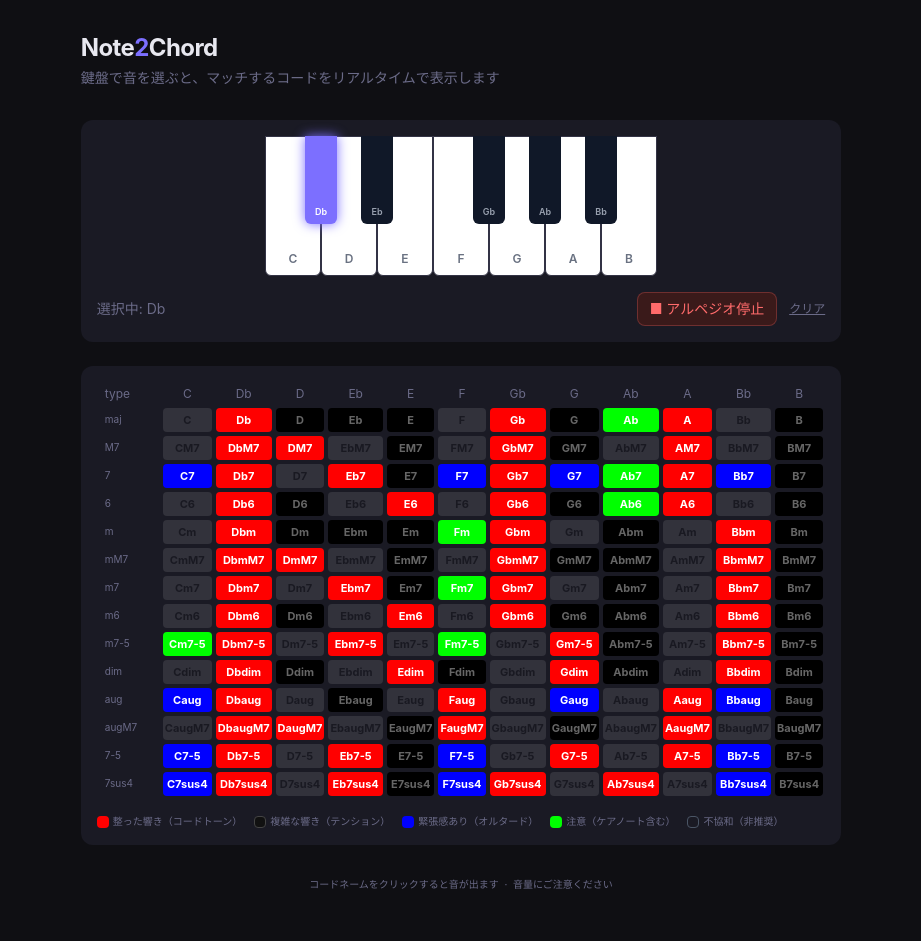
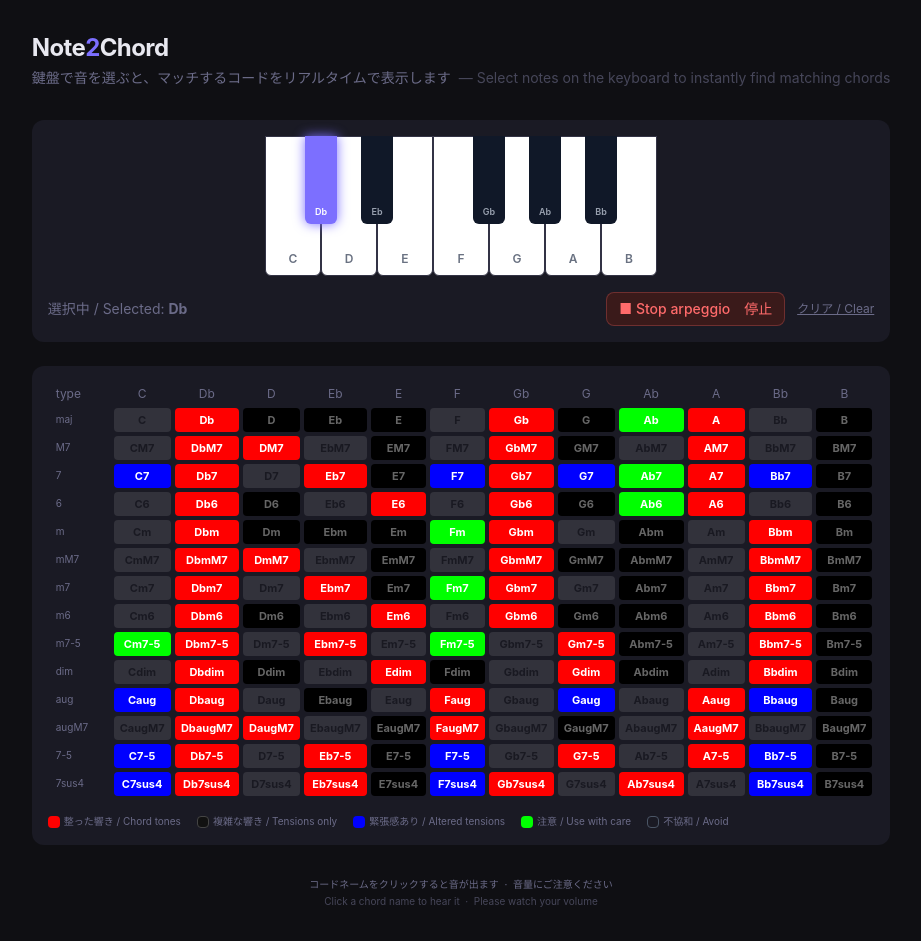
Before and after one commit to nezumi328/note2chord, a Next.js app: page / in a window 1280 px wide. Both pictures are taken after a click on the button "Db". Shown: the whole page, without its empty margins (179-1100 px from the left). Built offline with nearby package versions, Linux system fonts and the light colour scheme.

Commit message:
Add bilingual Japanese/English UI text

```diff
--- a/app/components/ChordGrid.tsx
+++ b/app/components/ChordGrid.tsx
@@ -28,8 +28,9 @@ const ROOT_ORDER = ["C","Db","D","Eb","E","F","Gb","G","Ab","A","Bb","B"];
 export default function ChordGrid({ chords }: ChordGridProps) {
   if (chords.length === 0) {
     return (
-      <p className="text-center text-[var(--text-muted)] mt-8">
+      <p className="text-center mt-8" style={{ color: "var(--text-muted)" }}>
         鍵盤で音を選択するとコードが表示されます
+        <span className="block text-xs mt-1" style={{ opacity: 0.6 }}>Select notes on the keyboard to see matching chords</span>
       </p>
     );
   }
@@ -93,12 +94,12 @@ export default function ChordGrid({ chords }: ChordGridProps) {
       </table>
 
       {/* Legend */}
-      <div className="mt-4 flex flex-wrap gap-3 text-[10px] text-[var(--text-muted)]">
-        <span className="flex items-center gap-1"><span className="inline-block w-3 h-3 rounded" style={{background:"#ff0000"}}/>整った響き（コードトーン）</span>
-        <span className="flex items-center gap-1"><span className="inline-block w-3 h-3 rounded" style={{background:"#111",border:"1px solid #444"}}/>複雑な響き（テンション）</span>
-        <span className="flex items-center gap-1"><span className="inline-block w-3 h-3 rounded" style={{background:"#0000ff"}}/>緊張感あり（オルタード）</span>
-        <span className="flex items-center gap-1"><span className="inline-block w-3 h-3 rounded" style={{background:"#00ff00"}}/>注意（ケアノート含む）</span>
-        <span className="flex items-center gap-1"><span className="inline-block w-3 h-3 rounded border border-gray-600"/>不協和（非推奨）</span>
+      <div className="mt-4 flex flex-wrap gap-x-4 gap-y-1.5 text-[10px]" style={{ color: "var(--text-muted)" }}>
+        <span className="flex items-center gap-1"><span className="inline-block w-3 h-3 rounded flex-shrink-0" style={{background:"#ff0000"}}/>整った響き / Chord tones</span>
+        <span className="flex items-center gap-1"><span className="inline-block w-3 h-3 rounded flex-shrink-0" style={{background:"#111",border:"1px solid #444"}}/>複雑な響き / Tensions only</span>
+        <span className="flex items-center gap-1"><span className="inline-block w-3 h-3 rounded flex-shrink-0" style={{background:"#0000ff"}}/>緊張感あり / Altered tensions</span>
+        <span className="flex items-center gap-1"><span className="inline-block w-3 h-3 rounded flex-shrink-0" style={{background:"#00ff00"}}/>注意 / Use with care</span>
+        <span className="flex items-center gap-1"><span className="inline-block w-3 h-3 rounded flex-shrink-0 border border-gray-600"/>不協和 / Avoid</span>
       </div>
     </div>
   );
--- a/app/page.tsx
+++ b/app/page.tsx
@@ -33,6 +33,9 @@ export default function Home() {
         </h1>
         <p className="text-sm mt-1" style={{ color: "var(--text-muted)" }}>
           鍵盤で音を選ぶと、マッチするコードをリアルタイムで表示します
+          <span className="ml-2" style={{ color: "var(--text-muted)", opacity: 0.6 }}>
+            — Select notes on the keyboard to instantly find matching chords
+          </span>
         </p>
       </header>
 
@@ -42,8 +45,8 @@ export default function Home() {
         <div className="mt-4 flex items-center justify-between">
           <p className="text-sm" style={{ color: "var(--text-muted)" }}>
             {selected.size === 0
-              ? "音を選択してください"
-              : `選択中: ${notes.join(", ")}`}
+              ? <>音を選択してください <span style={{opacity:0.5}}>/ Select notes</span></>
+              : <>選択中 / Selected: <strong>{notes.join(", ")}</strong></>}
           </p>
           <div className="flex items-center gap-3">
             {selected.size > 0 && (
@@ -56,7 +59,7 @@ export default function Home() {
                   border: `1px solid ${playing ? "#ff6b6b44" : "#6bff6b44"}`,
                 }}
               >
-                {playing ? "■ アルペジオ停止" : "▶ アルペジオ再生"}
+                {playing ? "■ Stop arpeggio　停止" : "▶ Play arpeggio　再生"}
               </button>
             )}
             {selected.size > 0 && (
@@ -65,7 +68,7 @@ export default function Home() {
                 className="text-xs underline transition-colors"
                 style={{ color: "var(--text-muted)" }}
               >
-                クリア
+                クリア / Clear
               </button>
             )}
           </div>
@@ -78,6 +81,7 @@ export default function Home() {
 
       <footer className="mt-8 text-center" style={{ fontSize: 10, color: "var(--text-muted)" }}>
         コードネームをクリックすると音が出ます &nbsp;·&nbsp; 音量にご注意ください
+        <span className="block mt-0.5" style={{ opacity: 0.6 }}>Click a chord name to hear it &nbsp;·&nbsp; Please watch your volume</span>
       </footer>
     </main>
   );
```
